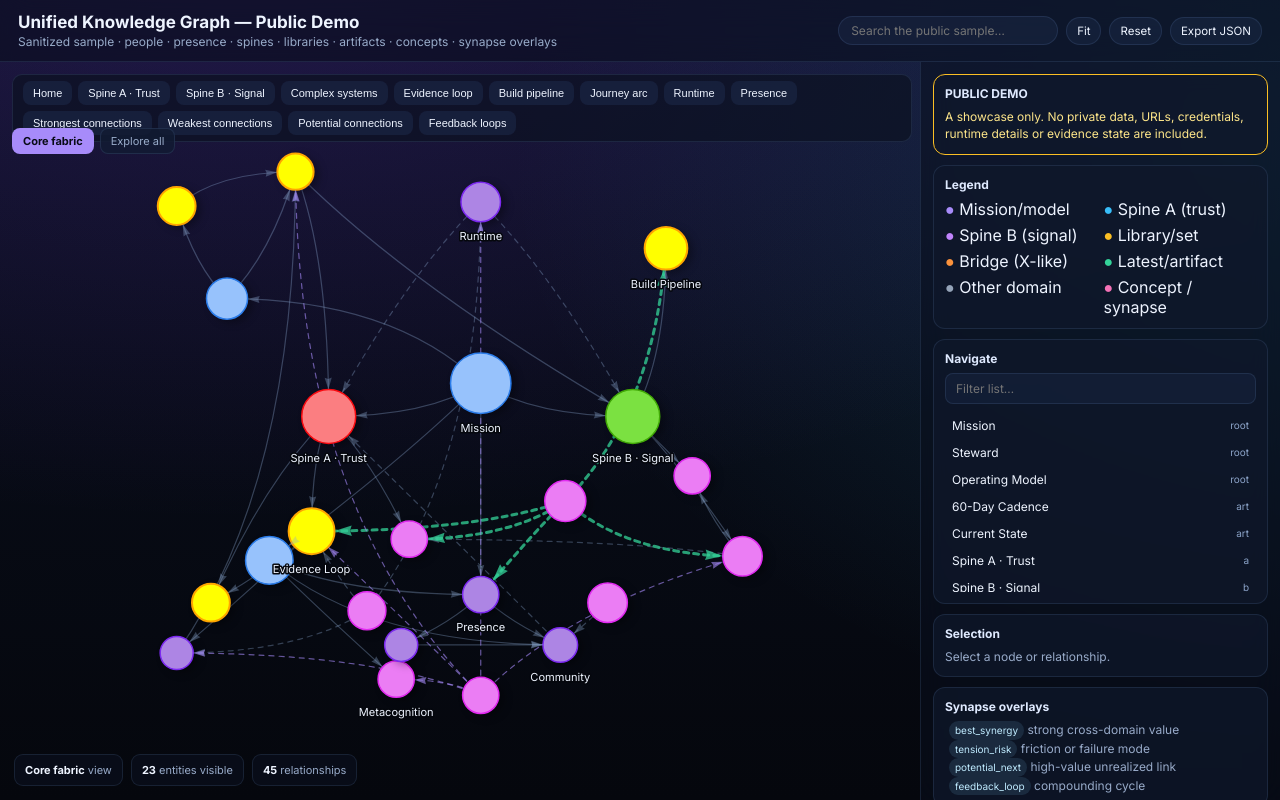
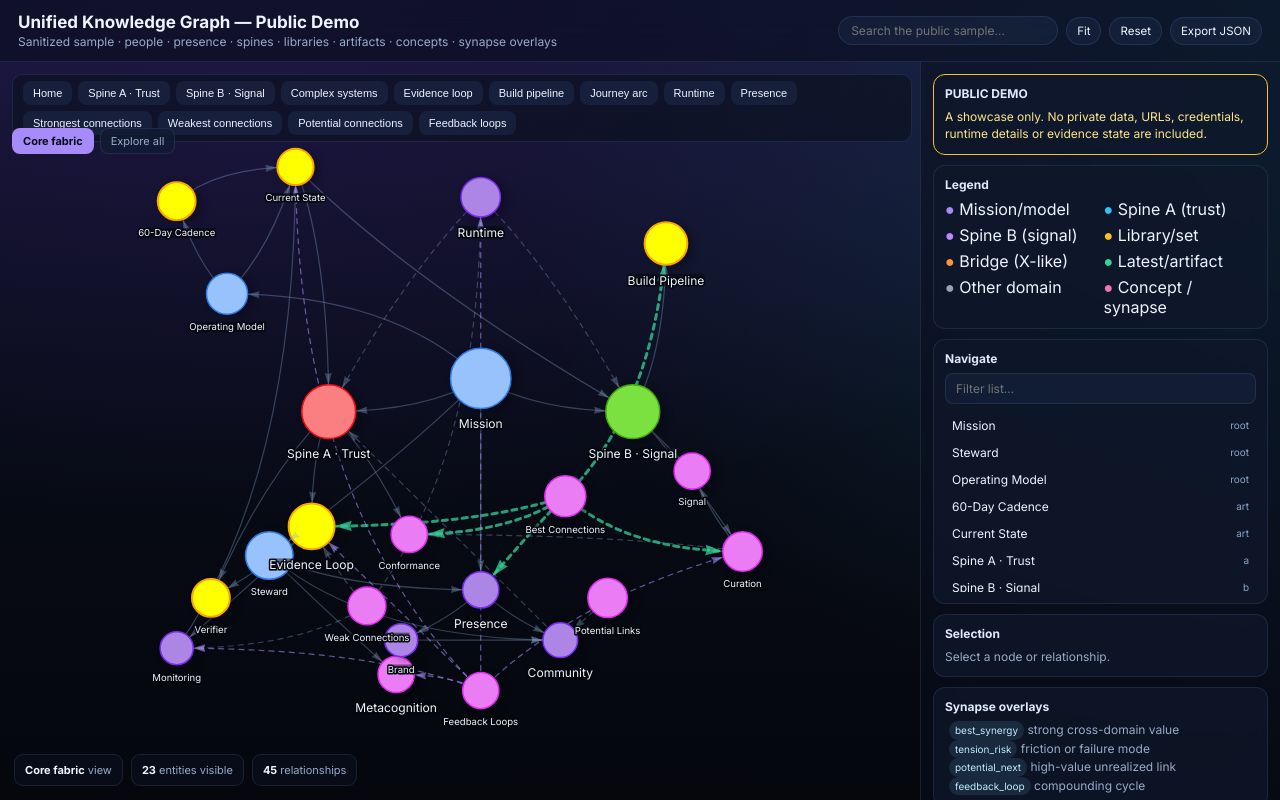
Before and after one commit to NkhekheRepository/unified-knowledge-graph-demo, a plain HTML site: page index.html in a window 1280 px wide. Drawn offline with Linux system fonts and the light colour scheme.

Commit message:
Add visible node labels and improve readability

```diff
--- a/index.html
+++ b/index.html
@@ -74,7 +74,7 @@ const G={root:'#a78bfa',a:'#38bdf8',b:'#c084fc',lib:'#fbbf24',bridge:'#fb923c',a
 const esc=s=>(s||'').replace(/[&<>"]/g,c=>({'&':'&amp;','<':'&lt;','>':'&gt;','"':'&quot;'}[c]));
 const DATA=window.GRAPH_DATA||{nodes:[],edges:[]};
 const nodesArr=DATA.nodes, edgesArr=DATA.edges;
-const allNodes=new vis.DataSet(nodesArr.map(n=>{const key=['mission','spine-a','spine-b','evidence-loop','build-pipeline','presence','community','runtime','metacognition'].includes(n.id);return{...n,color:{background:G[n.group]||G.other,border:'rgba(255,255,255,.18)'},font:{color:'#eef4ff',size:key?11:0,face:'Inter',strokeWidth:3,strokeColor:'#05070d'},shadow:{enabled:true,color:'rgba(0,0,0,.35)',size:8,y:3},title:esc((n.label||'').replace(/\n/g,' ')),borderWidth:n.group==='art'?2:1.5}}));
+const allNodes=new vis.DataSet(nodesArr.map(n=>{const key=['mission','spine-a','spine-b','evidence-loop','build-pipeline','presence','community','runtime','metacognition'].includes(n.id);return{...n,color:{background:G[n.group]||G.other,border:'rgba(255,255,255,.18)'},font:{color:'#eef4ff',size:key?12:9.5,face:'Inter',strokeWidth:3,strokeColor:'#05070d',background:'rgba(5,7,13,.48)',align:'center'},shadow:{enabled:true,color:'rgba(0,0,0,.35)',size:8,y:3},title:esc((n.label||'').replace(/\n/g,' ')),borderWidth:n.group==='art'?2:1.5}}));
 const allEdges=new vis.DataSet(edgesArr.map((e,i)=>({id:i,...e,arrows:{to:{enabled:true,scaleFactor:0.55}},width:e.label==='best_synergy'?3:1.2,font:{size:0},smooth:{type:'continuous',roundness:0.35},color:{color:({best_synergy:'rgba(52,211,153,.75)',tension_risk:'rgba(251,113,133,.75)',potential_next:'rgba(251,191,36,.6)',feedback_loop:'rgba(167,139,250,.6)',arc_next:'rgba(251,191,36,.35)'}[e.label])||'rgba(140,170,210,.35)'}})));
 const network=new vis.Network(document.getElementById('network'),{nodes:allNodes,edges:allEdges},{layout:{randomSeed:7,improvedLayout:false},nodes:{shape:'dot',scaling:{min:14,max:30,label:{enabled:false}}},interaction:{hover:true,multiselect:false,keyboard:{enabled:true},dragNodes:true},physics:{enabled:true,solver:'forceAtlas2Based',forceAtlas2Based:{gravitationalConstant:-10,centralGravity:0.01,springLength:120,springConstant:0.01,damping:0.9,avoidOverlap:2},stabilization:{iterations:5,fit:true}}});
 document.getElementById('nCount').textContent=allNodes.length; document.getElementById('eCount').textContent=allEdges.length;
```
